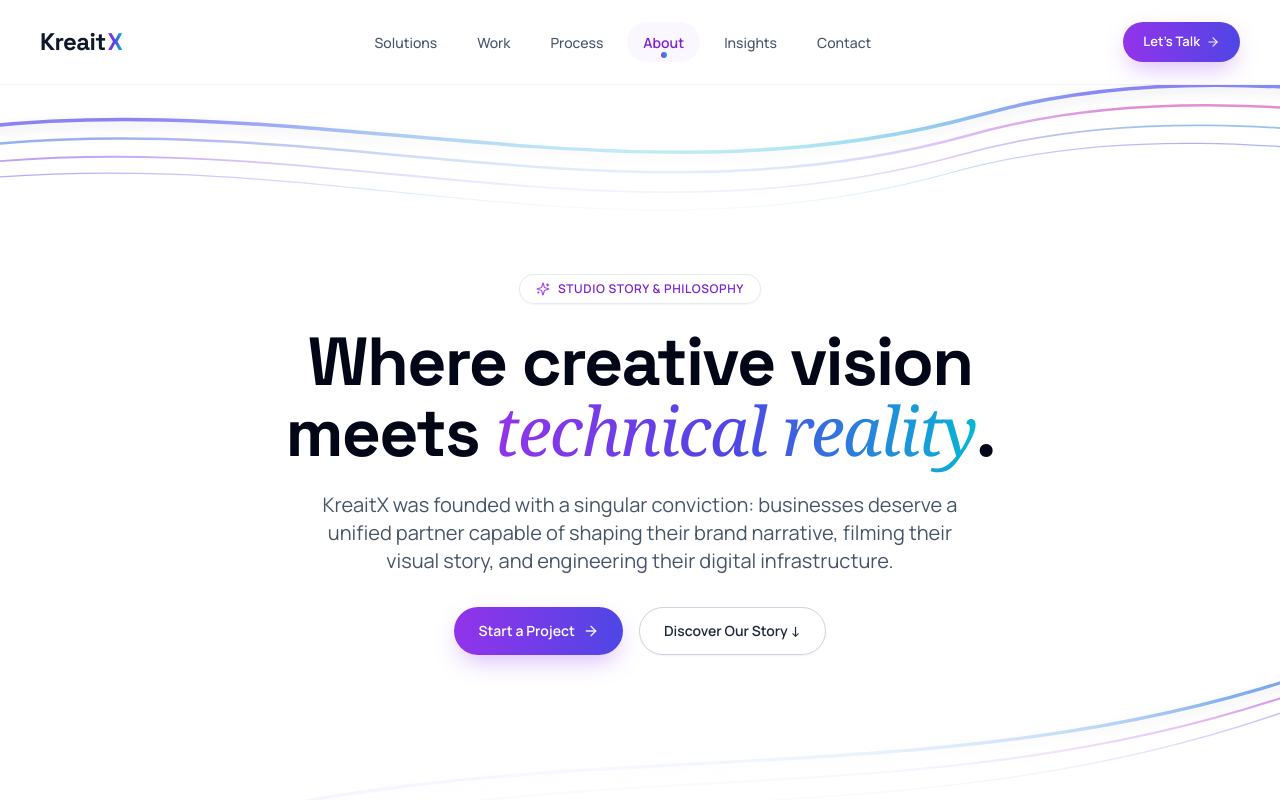
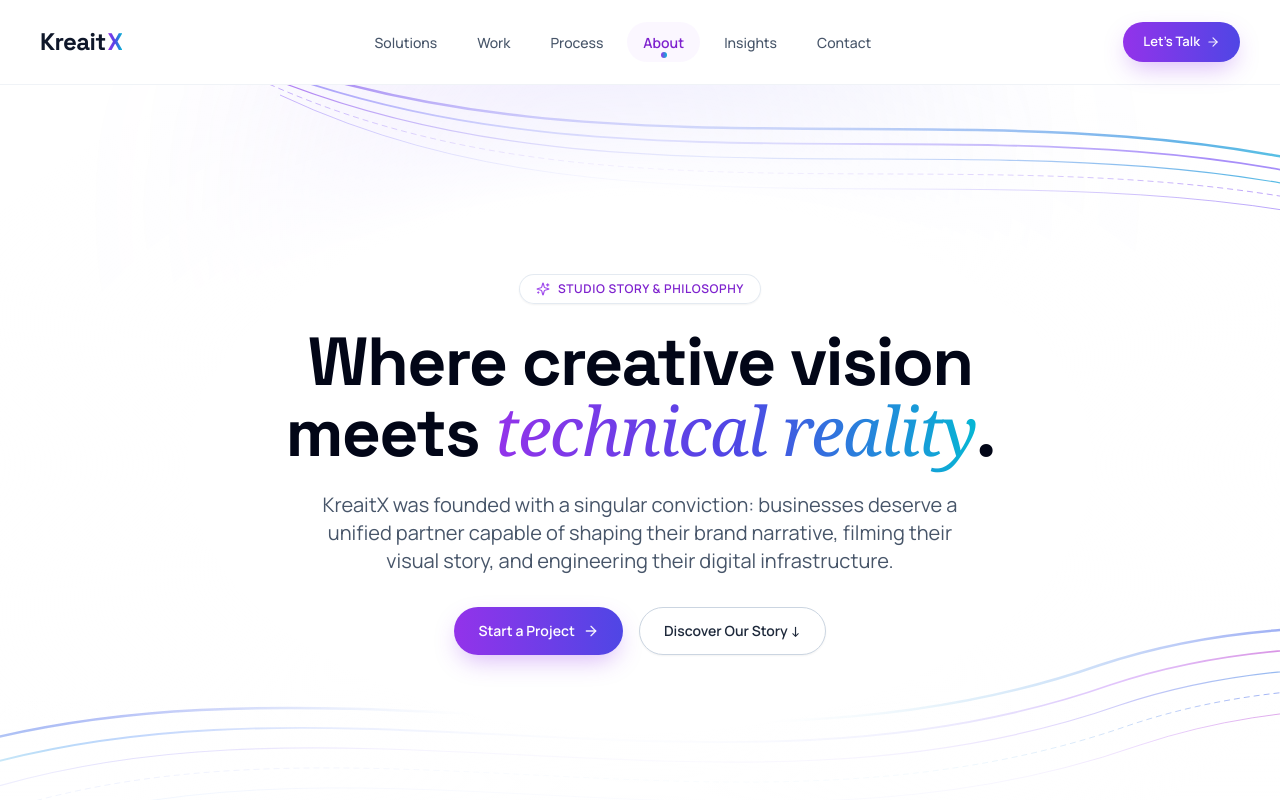
Before and after one commit to FaizaSami0007/KreaitX_By_Faiza, a Next.js app: page /about in a window 1280 px wide. Shown: the top 800 px of the page. Built offline with nearby package versions, Linux system fonts and the light colour scheme.

Commit message:
feat: make About hero string ribbons narrow in width with exact same purple-indigo-cyan color theme

```diff
--- a/app/about/page.tsx
+++ b/app/about/page.tsx
@@ -39,107 +39,58 @@ export const dynamic = "force-static";
 export default function AboutPage() {
   return (
     <>
-      {/* About Page Hero with Narrow 3D Silk String Ribbons */}
+      {/* About Page Hero with Narrow 3D Silk Strings (Exact Color Theme) */}
       <section className="relative overflow-hidden bg-white text-slate-900 min-h-[680px] lg:min-h-[760px] flex items-center justify-center py-20 lg:py-28 border-b border-slate-200/80">
-        {/* Background: Narrow Silk String Waves with Exact Color Theme */}
+        {/* Narrow Silk String Wave Background */}
         <div className="absolute inset-0 z-0 pointer-events-none select-none overflow-hidden bg-white">
-          {/* Atmospheric Ambient Glows (Exact Color Palette) */}
-          <div className="absolute -top-28 left-1/4 w-[560px] h-[560px] rounded-full bg-gradient-to-br from-purple-500/22 via-indigo-500/15 to-transparent blur-[110px] animate-blob-1" />
-          <div className="absolute top-12 -right-20 w-[520px] h-[520px] rounded-full bg-gradient-to-bl from-cyan-400/22 via-purple-400/15 to-transparent blur-[110px] animate-blob-2" />
-          <div className="absolute -bottom-16 left-12 w-[480px] h-[480px] rounded-full bg-gradient-to-tr from-pink-400/18 via-purple-400/12 to-cyan-300/10 blur-[100px] animate-blob-3" />
+          {/* 1. Atmospheric Ambient Color Glows (Exact Color Palette) */}
+          <div className="absolute -top-28 left-1/4 w-[560px] h-[560px] rounded-full bg-gradient-to-br from-purple-500/20 via-indigo-500/15 to-transparent blur-[110px] animate-blob-1" />
+          <div className="absolute top-10 right-10 w-[500px] h-[500px] rounded-full bg-gradient-to-bl from-cyan-400/22 via-purple-400/15 to-transparent blur-[115px] animate-blob-2" />
+          <div className="absolute -bottom-16 left-12 w-[480px] h-[480px] rounded-full bg-gradient-to-tr from-pink-400/16 via-purple-400/12 to-cyan-300/10 blur-[100px] animate-blob-3" />
 
-          {/* Narrow Multi-String 3D Silk Ribbon Waves */}
+          {/* 2. Narrow Harmonic String Waves (Delicate, Slender Multi-Strand Curves) */}
           <svg className="absolute inset-0 w-full h-full opacity-90" xmlns="http://www.w3.org/2000/svg" preserveAspectRatio="none">
             <defs>
-              <linearGradient id="abtSilkGrad1" x1="0%" y1="0%" x2="100%" y2="100%">
-                <stop offset="0%" stopColor="#9333ea" stopOpacity="0.9" />
-                <stop offset="35%" stopColor="#6366f1" stopOpacity="0.85" />
-                <stop offset="70%" stopColor="#06b6d4" stopOpacity="0.85" />
-                <stop offset="100%" stopColor="#ec4899" stopOpacity="0.9" />
+              <linearGradient id="abtNarrowStr1" x1="0%" y1="0%" x2="100%" y2="100%">
+                <stop offset="0%" stopColor="#9333ea" stopOpacity="0.85" />
+                <stop offset="35%" stopColor="#6366f1" stopOpacity="0.8" />
+                <stop offset="70%" stopColor="#06b6d4" stopOpacity="0.8" />
+                <stop offset="100%" stopColor="#ec4899" stopOpacity="0.8" />
               </linearGradient>
 
-              <linearGradient id="abtSilkGrad2" x1="100%" y1="0%" x2="0%" y2="100%">
+              <linearGradient id="abtNarrowStr2" x1="100%" y1="0%" x2="0%" y2="100%">
                 <stop offset="0%" stopColor="#ec4899" stopOpacity="0.85" />
-                <stop offset="50%" stopColor="#a855f7" stopOpacity="0.8" />
+                <stop offset="40%" stopColor="#a855f7" stopOpacity="0.8" />
+                <stop offset="80%" stopColor="#3b82f6" stopOpacity="0.8" />
                 <stop offset="100%" stopColor="#06b6d4" stopOpacity="0.85" />
               </linearGradient>
 
-              <linearGradient id="abtSilkGrad3" x1="0%" y1="100%" x2="100%" y2="0%">
+              <linearGradient id="abtNarrowStr3" x1="0%" y1="100%" x2="100%" y2="0%">
                 <stop offset="0%" stopColor="#6366f1" stopOpacity="0.75" />
-                <stop offset="50%" stopColor="#9333ea" stopOpacity="0.75" />
+                <stop offset="50%" stopColor="#8b5cf6" stopOpacity="0.75" />
                 <stop offset="100%" stopColor="#06b6d4" stopOpacity="0.75" />
               </linearGradient>
-
-              <filter id="abtStringShadow" x="-20%" y="-20%" width="140%" height="140%">
-                <feDropShadow dx="0" dy="4" stdDeviation="6" floodColor="#1e1b4b" floodOpacity="0.18" />
-              </filter>
             </defs>
 
-            {/* Top Harmonious Narrow String Swarm Layer 1 */}
-            <path
-              d="M -80,50 C 280,-10 620,130 980,30 C 1300,-60 1620,90 1920,20"
-              fill="none"
-              stroke="url(#abtSilkGrad1)"
-              strokeWidth="3.5"
-              strokeLinecap="round"
-              filter="url(#abtStringShadow)"
-            />
-            <path
-              d="M -80,68 C 290,10 610,150 970,50 C 1290,-40 1610,110 1920,40"
-              fill="none"
-              stroke="url(#abtSilkGrad2)"
-              strokeWidth="2.5"
-              strokeLinecap="round"
-              opacity="0.85"
-            />
-            <path
-              d="M -80,85 C 300,30 600,170 960,70 C 1280,-20 1600,130 1920,60"
-              fill="none"
-              stroke="url(#abtSilkGrad3)"
-              strokeWidth="1.8"
-              strokeLinecap="round"
-              opacity="0.75"
-            />
-            <path
-              d="M -80,100 C 310,48 590,188 950,88 C 1270,-2 1590,148 1920,78"
-              fill="none"
-              stroke="url(#abtSilkGrad1)"
-              strokeWidth="1.2"
-              strokeLinecap="round"
-              opacity="0.65"
-            />
+            {/* Top-Right Narrow Flowing Harmonic Strings */}
+            <path d="M 200,-50 C 600,120 1000,-20 1400,100 C 1650,180 1800,80 2000,120" fill="none" stroke="url(#abtNarrowStr1)" strokeWidth="2.5" />
+            <path d="M 220,-35 C 610,135 1010,-5 1410,115 C 1660,195 1810,95 2000,135" fill="none" stroke="url(#abtNarrowStr2)" strokeWidth="1.8" />
+            <path d="M 240,-20 C 620,150 1020,10 1420,130 C 1670,210 1820,110 2000,150" fill="none" stroke="url(#abtNarrowStr1)" strokeWidth="1.2" />
+            <path d="M 260,-5 C 630,165 1030,25 1430,145 C 1680,225 1830,125 2000,165" fill="none" stroke="url(#abtNarrowStr3)" strokeWidth="1" strokeDasharray="6 4" opacity="0.8" />
+            <path d="M 280,10 C 640,180 1040,40 1440,160 C 1690,240 1840,140 2000,180" fill="none" stroke="url(#abtNarrowStr2)" strokeWidth="0.8" />
 
-            {/* Bottom-Right Narrow String Swarm Layer 2 */}
-            <path
-              d="M 120,760 C 540,630 950,730 1360,570 C 1620,470 1780,610 1980,530"
-              fill="none"
-              stroke="url(#abtSilkGrad1)"
-              strokeWidth="3.2"
-              strokeLinecap="round"
-              filter="url(#abtStringShadow)"
-            />
-            <path
-              d="M 160,780 C 560,650 935,750 1345,590 C 1605,490 1765,630 1980,550"
-              fill="none"
-              stroke="url(#abtSilkGrad2)"
-              strokeWidth="2.2"
-              strokeLinecap="round"
-              opacity="0.85"
-            />
-            <path
-              d="M 200,800 C 580,670 920,770 1330,610 C 1590,510 1750,650 1980,570"
-              fill="none"
-              stroke="url(#abtSilkGrad3)"
-              strokeWidth="1.5"
-              strokeLinecap="round"
-              opacity="0.7"
-            />
+            {/* Bottom-Left Narrow Sweeping Harmonic Strings */}
+            <path d="M -100,680 C 300,540 700,720 1100,580 C 1400,480 1700,620 2000,520" fill="none" stroke="url(#abtNarrowStr1)" strokeWidth="2.5" />
+            <path d="M -80,700 C 310,560 710,740 1110,600 C 1410,500 1710,640 2000,540" fill="none" stroke="url(#abtNarrowStr2)" strokeWidth="1.8" />
+            <path d="M -60,720 C 320,580 720,760 1120,620 C 1420,520 1720,660 2000,560" fill="none" stroke="url(#abtNarrowStr3)" strokeWidth="1.2" />
+            <path d="M -40,740 C 330,600 730,780 1130,640 C 1430,540 1730,680 2000,580" fill="none" stroke="url(#abtNarrowStr1)" strokeWidth="1" strokeDasharray="6 4" opacity="0.8" />
+            <path d="M -20,760 C 340,620 740,800 1140,660 C 1440,560 1740,700 2000,600" fill="none" stroke="url(#abtNarrowStr2)" strokeWidth="0.8" />
           </svg>
 
-          {/* Luminous Center Breathing Zone */}
-          <div className="absolute inset-0 bg-[radial-gradient(ellipse_at_center,white_45%,transparent_85%)] pointer-events-none" />
+          {/* 3. Luminous Center Breathing Zone */}
+          <div className="absolute inset-0 bg-[radial-gradient(ellipse_at_center,white_50%,transparent_85%)] pointer-events-none" />
 
-          {/* Seamless bottom fade into next section */}
+          {/* 4. Seamless bottom fade into next section */}
           <div className="absolute inset-x-0 bottom-0 h-24 sm:h-36 bg-gradient-to-t from-white via-white/80 to-transparent pointer-events-none" />
         </div>
 
```
